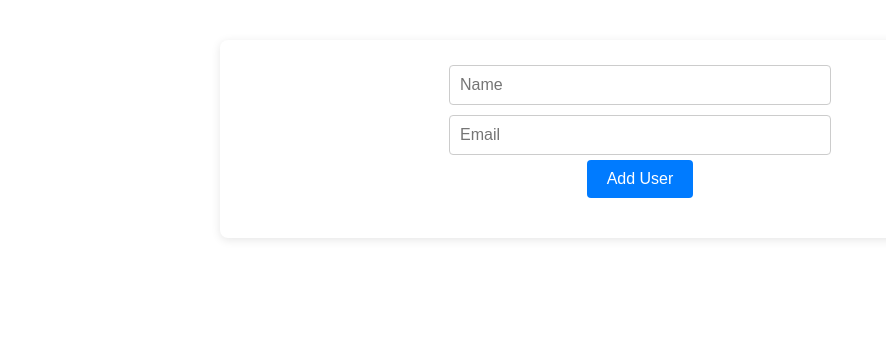
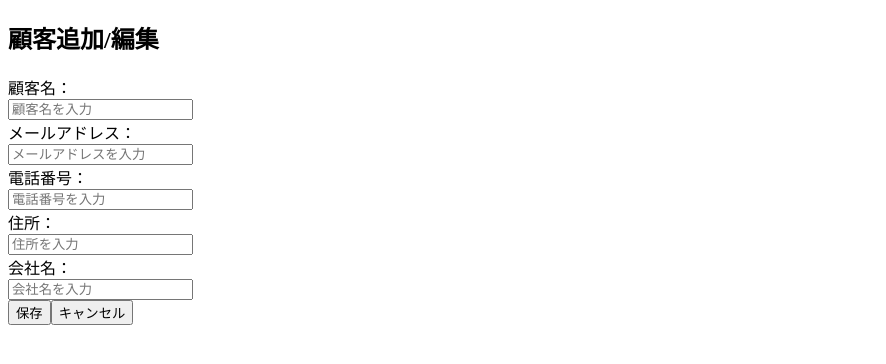
Before and after one commit to matsufuji-shi/customer-management-system_v2, a React (Create React App) app in the folder frontend/: page /form/1 in a window 1280 px wide. Shown: the top 364 px of the page, without its empty margins (0-886 px from the left). Built offline with nearby package versions, Linux system fonts and the light colour scheme; no server answers.

Commit message:
docs:一覧表示

```diff
--- a/frontend/package.json
+++ b/frontend/package.json
@@ -9,6 +9,7 @@
     "axios": "^1.6.8",
     "react": "^18.2.0",
     "react-dom": "^18.2.0",
+    "react-router-dom": "^7.5.1",
     "react-scripts": "5.0.1",
     "web-vitals": "^2.1.4"
   },
--- a/frontend/src/App.tsx
+++ b/frontend/src/App.tsx
@@ -1,31 +1,22 @@
-import React from "react";
-import './App.css';
-// import useCategories from "./hooks/useCategories";
-import UserForm from "./components/CustomerForm";
-import UserList from "./components/CustomerList";
-import apiService from "./services/api";
+// import React, { useState, useEffect } from "react";
+import { BrowserRouter as Router, Routes, Route, Navigate, useLocation } from "react-router-dom";
+import CustomerList from "./components/CustomerList"; //一覧
+import CustomerForm from "./components/CustomerForm"; //追加・編集
+import CustomerDetail from "./components/CustomerDetail"; //詳細
 
+
+// 設定終わった後もこのエラーが出ている場合は確認する
 function App() {
-    // const { categoryList, refreshCategories } = useCategories();
-
-    const addUser = (name:string, email:string) => {
-        apiService.addUser(name, email)
-            .then(() => {
-                alert("User added successfully");
-                // refreshCategories();
-            })
-            .catch(err => {
-                console.error("Error adding user: ", err);
-                alert("Failed to add user");
-            });
-    };
-
     return (
-        <div className="App">
-            <UserForm addUser={addUser} />
-            {/* <UserList categoryList={categoryList} /> */}
-        </div>
+      <Router>
+        <Routes>
+          <Route path="/" element={<CustomerList />} />
+          <Route path="/add-form" element={<CustomerForm />} />
+          <Route path="/form/:id" element={<CustomerForm />} />
+          <Route path="/detail/:id" element={<CustomerDetail />} />
+        </Routes>
+      </Router>
     );
-}
+  }
 
 export default App;
--- a/frontend/src/components/CustomerForm.tsx
+++ b/frontend/src/components/CustomerForm.tsx
@@ -1,20 +1,220 @@
-import React, { useState } from "react";
+import React, { useState, useEffect } from "react";
+import { useNavigate, useParams } from "react-router-dom";
+import axiosInstance from "../services/api";
+import {Customer} from "../types/customer"
 
-interface UserFormProps {
-    addUser: (name: string, email: string) => void;
-}
 
-const UserForm = ({ addUser }: UserFormProps) => {
-    const [name, setName] = useState("");
-    const [email, setEmail] = useState("");
+interface CustomerFormProps {
+    onListAdded?: () => void; // リスト追加後のコールバック関数（省略可能）
+  }
+
+  interface FormError {
+    name?: string;
+    email?: string;
+    phone?: string;
+    address?: string;
+    global?: string;
+  }
+
+  const CustomerForm: React.FC<CustomerFormProps> = ({ onListAdded }) => {
+    const { id } = useParams<string>(); // id は string 型
+    const navigate = useNavigate();
+    const isEditing = Boolean(id);
+
+    // まとめて管理する formState
+    const [formState, setFormState] = useState<Customer>({
+      name: "",
+      email: "",
+      phone: "",
+      address: "",
+      company_name: "",
+    });
+
+    const [error, setError] = useState<FormError>({});
+
+    const [originalFormState, setOriginalFormState] = useState<Customer>(formState);
+
+    // 編集モードならデータ取得
+    useEffect(() => {
+      if (isEditing) {
+        const fetchCustomer = async () => {
+          try {
+            const { data } = await axiosInstance.get(`/customers/${id}`);
+            setFormState({
+              name: data.name,
+              email: data.email,
+              phone: data.phone,
+              address: data.address,
+              company_name: data.company_name,
+            });
+            setOriginalFormState({
+              name: data.name,
+              email: data.email,
+              phone: data.phone,
+              address: data.address,
+              company_name: data.company_name,
+            });
+          } catch (error) {
+            console.error("タスクの取得に失敗しました", error);
+          }
+        };
+        fetchCustomer();
+      }
+    }, [id, isEditing]);
+
+    // バリデーションチェック
+    const validateForm = (): boolean => {
+      const { name, email, phone, address } = formState;
+      const newError: FormError = {};
+
+      // 必須項目チェック
+      if (!name) newError.name = "顧客名は必須です";
+      if (!email) newError.email = "メールアドレスは必須です";
+      if (!phone) newError.phone = "電話番号は必須です";
+      if (!address) newError.address = "住所は必須です";
+
+      // メールアドレスの形式チェック
+      const emailPattern = /^[a-z0-9._%+-]+@[a-z0-9.-]+\.[a-z]{2,3}$/;
+      if (email && !emailPattern.test(email)) {
+        newError.email = "無効なメールアドレスの形式です";
+      }
+
+      // 電話番号の形式チェック
+      const phonePattern = /^\d{2,4}-\d{3,4}-\d{3,4}$/;
+      if (phone && !phonePattern.test(phone)) {
+        newError.phone = "無効な電話番号の形式です";
+      }
+
+      setError(newError);
+      return Object.keys(newError).length === 0;  // エラーがない場合のみ送信可能
+    };
+
+    // 共通の変更ハンドラー
+    const handleChange = (e: React.ChangeEvent<HTMLInputElement>): void => {
+      const { name, value } = e.target;
+      setFormState((prev) => ({ ...prev, [name]: value }));
+    };
+
+    // 保存処理
+    const handleSave = async (e: React.FormEvent): Promise<void> => {
+      e.preventDefault();
+
+      if (!validateForm()) return;  // バリデーション失敗なら保存しない
+
+      const { name, email, phone, address } = formState;
+
+      try {
+        if (isEditing) {
+          await axiosInstance.put(`/customers/${id}`, formState);
+          console.log("タスクが更新されました:", name, email, phone, address);
+        } else {
+          // 新規追加処理を追加
+          await axiosInstance.post("/customers", formState);
+          console.log("タスクが追加されました:", name, email, phone, address);
+
+          setFormState({
+            name: "",
+            email: "",
+            phone: "",
+            address: "",
+            company_name: "",
+          });
+          if (onListAdded) onListAdded();
+        }
+        navigate("/");
+      } catch (error) {
+        console.error("タスクの処理に失敗しました", error);
+
+        // // サーバーエラー対応
+        // if (error.response && error.response.status >= 500) {
+        //   setError({ global: "サーバーエラーが発生しました。時間をおいて再試行するか、サポートまでご連絡ください。" });
+        // } else {
+        //   setError({ global: "保存中にエラーが発生しました。内容を確認してください。" });
+        // }
+      }
+    };
+
+    // キャンセル処理
+    const handleCancel = (): void => {
+      setFormState(originalFormState);
+      navigate(`/detail/${id}`);
+    };
 
     return (
-        <div className="textBox">
-            <input type="text" placeholder="Name" value={name} onChange={(e) => setName(e.target.value)} /><br />
-            <input type="text" placeholder="Email" value={email} onChange={(e) => setEmail(e.target.value)} /><br />
-            <button onClick={() => addUser(name, email)}>Add User</button>
-        </div>
+      <div>
+        <h2 className="title">顧客追加/編集</h2>
+
+        <form onSubmit={handleSave} className="formGroup">
+          <div className="form">
+            <div>顧客名：</div>
+            <input
+              type="text"
+              name="name"
+              placeholder="顧客名を入力"
+              value={formState.name}
+              onChange={handleChange}
+            />
+            {error.name && <div style={{ color: "red" }}>{error.name}</div>}
+
+            <div>メールアドレス：</div>
+            <input
+              type="email"
+              name="email"
+              placeholder="メールアドレスを入力"
+              value={formState.email}
+              onChange={handleChange}
+            />
+            {error.email && <div style={{ color: "red" }}>{error.email}</div>}
+
+            <div>電話番号：</div>
+            <input
+              type="tel"
+              name="phone"
+              placeholder="電話番号を入力"
+              value={formState.phone}
+              onChange={handleChange}
+            />
+            {error.phone && <div style={{ color: "red" }}>{error.phone}</div>}
+
+            <div>住所：</div>
+            <input
+              type="text"
+              name="address"
+              placeholder="住所を入力"
+              value={formState.address}
+              onChange={handleChange}
+            />
+            {error.address && <div style={{ color: "red" }}>{error.address}</div>}
+
+            <div>会社名：</div>
+            <input
+              type="text"
+              name="company_name"
+              placeholder="会社名を入力"
+              value={formState.company_name}
+              onChange={handleChange}
+            />
+
+            <br/>
+          </div>
+          <div className="formButton">
+            <button type="submit">{isEditing ? "保存" : "追加"}</button>
+            {isEditing && (
+              <button type="button" onClick={handleCancel}>
+                キャンセル
+              </button>
+            )}
+          </div>
+        </form>
+
+        {/* エラーメッセージの表示 */}
+        {error.global && (
+          <div style={{ color: "red", marginTop: "1rem" }}>
+            {error.global}
+          </div>
+        )}
+      </div>
     );
-};
+  }
 
-export default UserForm;
+  export default CustomerForm;
--- a/frontend/src/components/CustomerList.tsx
+++ b/frontend/src/components/CustomerList.tsx
@@ -1,24 +1,62 @@
-import React from "react";
-interface User {
-    name: string;
-    email: string;
+import React, {useEffect, useState} from "react";
+import { useNavigate } from "react-router-dom";
+import {getLists} from "../pages/CustomerListPage";
+import { Customer } from "../types/customer";
+
+function CustomerList(){
+    const [customer, setCustomer] = useState<Customer[]>([]);
+    const [filterCustomer,setFilterCustomer] = useState<Customer[]>([]);
+    const navigate = useNavigate();
+    const listHeader =["顧客名", "メールアドレス", "電話番号", "会社名" , "詳細"];
+
+    const fetchLists = async () => {
+        try {
+          const data = await getLists();  // APIから取得
+          setCustomer(data);  // 取得したタスクを状態にセット
+          setFilterCustomer(data); //フィルタリング状態もセット
+        } catch (error) {
+          console.error("Failed to fetch customer", error);
+        }
+      };
+      // 初期の顧客リスト取得
+  useEffect(() => {
+    fetchLists();
+  }, []);
+
+  // 顧客詳細ページへ移動
+  const goToGetCustomers = (id: number | undefined) => {
+    if (id !== undefined) {
+      navigate(`/detail/${id}`);
+    } else {
+      console.error("ID is undefined");
+    }
+  };
+
+  return(
+    <div>
+      <h1>顧客一覧</h1>
+      <table>
+        <thead>
+          <tr>
+            {listHeader.map((Header,i) =>
+            <th key={i}>{Header}</th>)}
+          </tr>
+        </thead>
+        <tbody>
+        {customer.map((customer) => (
+          <tr key={customer.id}>
+            <td>{customer.name}</td>
+            <td>{customer.email}</td>
+            <td>{customer.phone}</td>
+            <td>{customer.company_name}</td>
+            <td><button onClick={() => goToGetCustomers(customer.id)}>詳細</button></td>
+          </tr>
+        ))}
+          </tbody>
+      </table>
+      </div>
+  )
+
 }
-interface UserListProps {
-    categoryList: User[];
-}
-const UserList = ({ categoryList }: UserListProps) => {
-    return (
-        <ul>
-            {categoryList.map((val: User, index: number) => (
-                <li key={index}>
-                    <div className="user-info">
-                        <span>名前:</span><span>{val.name}</span>
-                        <span>メール:</span><span>{val.email}</span>
-                    </div>
-                </li>
-            ))}
-        </ul>
-    );
-};
 
-export default UserList;
+export default CustomerList;
--- a/frontend/src/services/api.tsx
+++ b/frontend/src/services/api.tsx
@@ -1,16 +1,10 @@
-import Axios from 'axios';
+import axios from "axios";
 
-const getUsers = () => {
-    return Axios.get("http://localhost:3001/api/get/users");
-};
+const axiosInstance = axios.create({
+  baseURL: "http://localhost:3001/api", // バックエンドのAPIのURL
+  headers: {
+    "Content-Type": "application/json",
+  },
+});
 
-const addUser = (name: string, email: string) => {
-    return Axios.post("http://localhost:3001/api/insert/user", { name, email });
-};
-
-const apiService = {
-    getUsers,
-    addUser,
-};
-
-export default apiService;
+export default axiosInstance;
```
Also changed, not shown: frontend/src/components/CustomerDetail.tsx (+12 -0 lines), frontend/src/pages/CustomerListPage.tsx (+14 -0 lines), frontend/src/types/customer.ts (+10 -0 lines), 1 other file (tests, documents, lock files or other folders).
